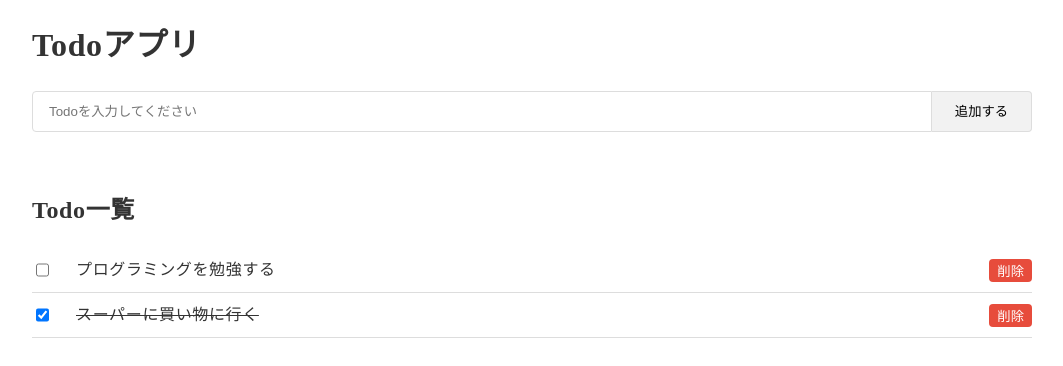
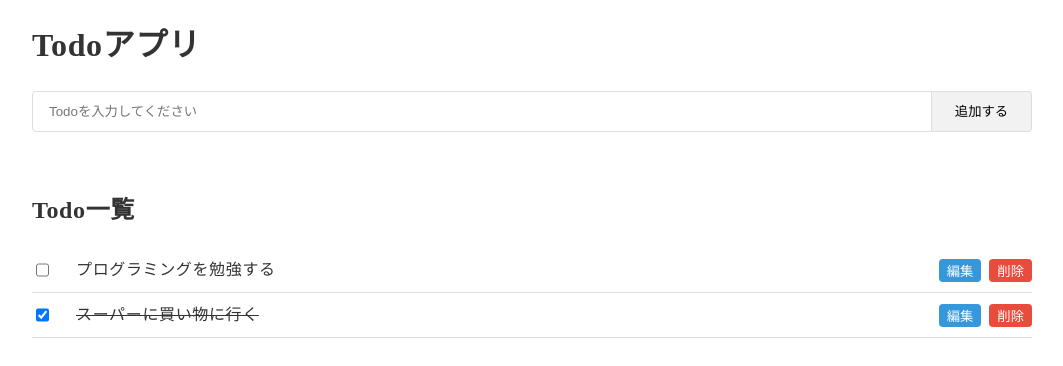
Before and after one commit to hiyu15123/todos, a Vue app: page / in a window 1280 px wide. Shown: the top 366 px of the page, without its empty margins (108-1171 px from the left). Built offline with nearby package versions, Linux system fonts and the light colour scheme.

Commit message:
add : 編集の機能を追加
リストの文章を編集できるように、実装しました。

```diff
--- a/src/App.vue
+++ b/src/App.vue
@@ -3,8 +3,8 @@ import { ref } from 'vue'
 
 const todoText = ref('')
 const todos = ref([
-  { id: 1, completed: false, text: 'プログラミングを勉強する' },
-  { id: 2, completed: true, text: 'スーパーに買い物に行く' }
+  { id: 1, completed: false, text: 'プログラミングを勉強する', editing: false },
+  { id: 2, completed: true, text: 'スーパーに買い物に行く', editing: false },
 ])
 let number = 1
 
@@ -17,6 +17,7 @@ function addTodo() {
     id: number++,
     completed: false,
     text: todoText.value,
+    editing: false
   })
   todoText.value = ''
 }
@@ -24,12 +25,16 @@ function addTodo() {
 function removeTodo(id) {
   todos.value = todos.value.filter(todo => todo.id !== id)
 }
+
+function toggleEdit(todo) {
+  todo.editing = !todo.editing
+}
 </script>
 
 <template>
 <h1>Todoアプリ</h1>
 <div class="todo-form">
-  <input type="text" v-model="todoText" class="add-input" placeholder="Todoを入力してください">
+  <input type="text" @keyup.enter="addTodo" v-model="todoText" class="add-input" placeholder="Todoを入力してください">
   <button @click="addTodo" class="add-todo">追加する</button>
 </div>
 
@@ -40,14 +45,16 @@ function removeTodo(id) {
     <li v-for="todo in todos" :key="todo.id">
       <span class="todo-desc">
         <input type="checkbox" v-model="todo.completed">
-        <span :class="{ 'todo-completed': todo.completed }">{{ todo.text }}</span>
+        <span v-if="!todo.editing" :class="{ 'todo-completed': todo.completed }">{{ todo.text }}</span>
+        <input v-else type="text" v-model=todo.text @keyup.enter="todo.editing = false" class="edit-input">
       </span>
-      <button @click="removeTodo(todo.id)" class="todo-button">削除</button>
+      <span class="todo-actions">
+        <button @click="toggleEdit(todo)" class="todo-button -editing">{{ todo.editing ? '保存' : '編集' }}</button>
+        <button @click="removeTodo(todo.id)" class="todo-button -remove">削除</button>
+      </span>
     </li>
   </ul>
 </div>
-
-
 </template>
 
 <style scoped>
@@ -97,7 +104,19 @@ li {
 }
 .todo-desc {
   display: flex;
-  gap: 24px;
+  gap: 2.4rem;
+  width: 100%;
+}
+.edit-input {
+  font-size: 1.6rem;
+  line-height: 1.75;
+  letter-spacing: 0.04em;
+  padding: 0;
+  width: 100%;
+}
+.todo-actions {
+  display: flex;
+  gap: 8px;
 }
 .todo-button {
   background-color: #37e91c;
@@ -107,9 +126,18 @@ li {
   padding: 2px 8px;
   background-color: #e74c3c;
   transition: .2s;
+  width: max-content;
+
 }
 .todo-button:hover {
   background-color: #c0392b;
 }
+.todo-button.-editing {
+  background-color: #3498db;
+}
+.todo-button.-editing:hover {
+  background-color: #2980b9;
+}
+
 
 </style>
```
